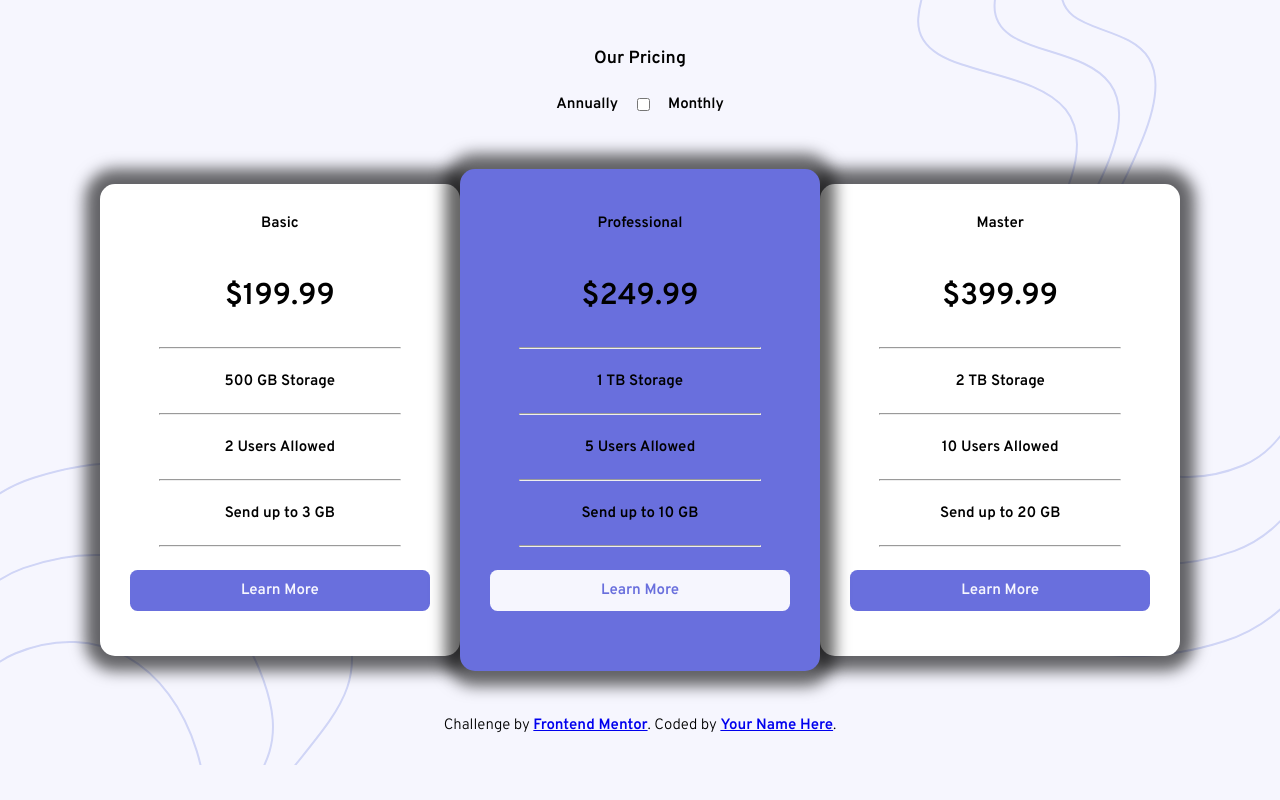
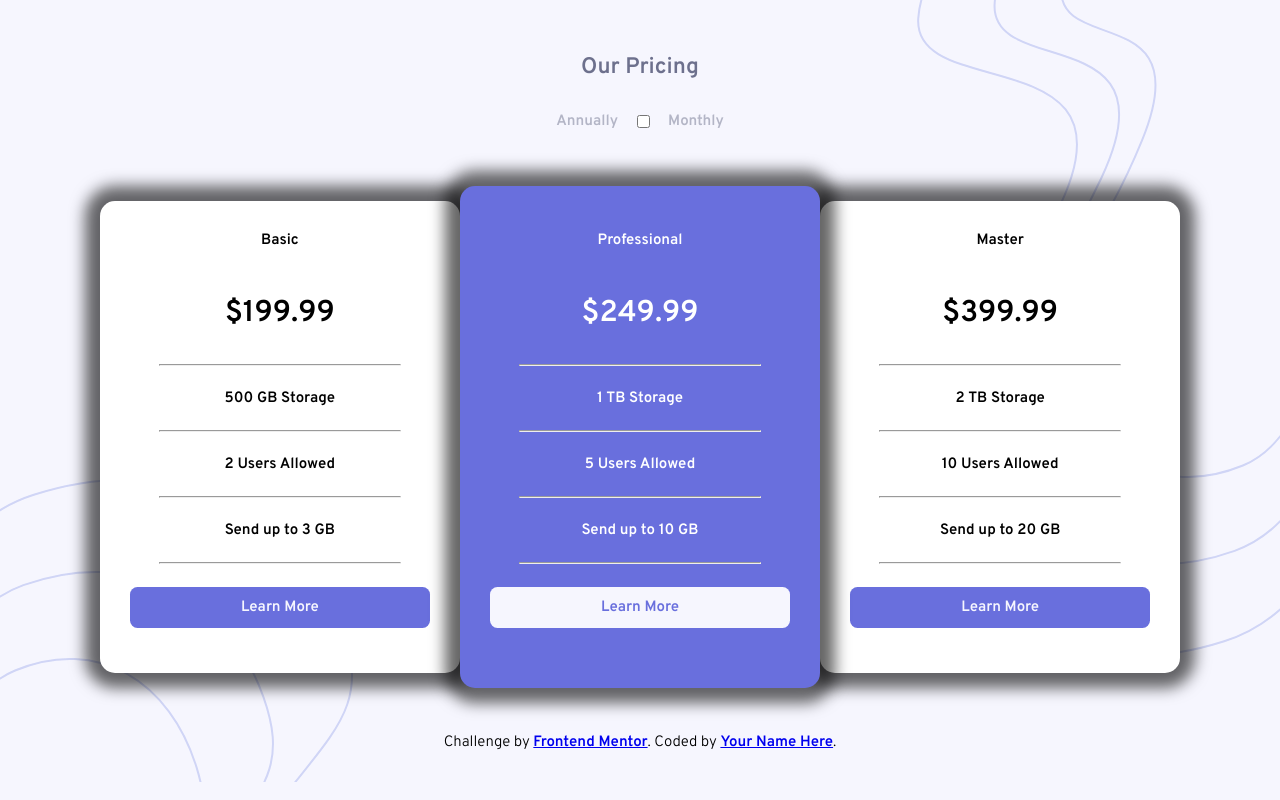
Before and after one commit to roc2246/componentToggle_frontEndMentor, a website: page index.html in a window 1280 px wide. Drawn offline with Linux system fonts and the light colour scheme.

Commit message:
Added color sheme to typography

```diff
--- a/sass/base/_typography.scss
+++ b/sass/base/_typography.scss
@@ -1,13 +1,31 @@
-h1  {
-    font-size: 2rem;
+.top {
+  &__heading {
+    color: $color-neutral;
+    font-size: 1.5rem;
+  }
+  .toggle-box {
+    &__option {
+      color: $color-light;
+    }
+  }
 }
 
-p, a, span{
-    font-weight: $font-weight;
+p,
+a,
+span {
+  font-weight: $font-weight;
 }
 
-.plan{
-    &__type{
-        margin-top: 0;
-    }
+.plan {
+  &__type {
+    margin-top: 0;
+  }
+
+  &__cost {
+    font-size: 2rem;
+  }
+
+  &--inner{
+      color: white;
+  }
 }
```
Also changed, not shown: css/style.css.
